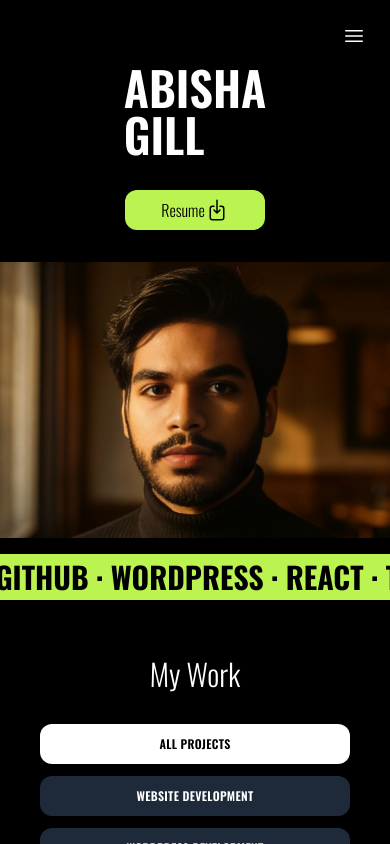
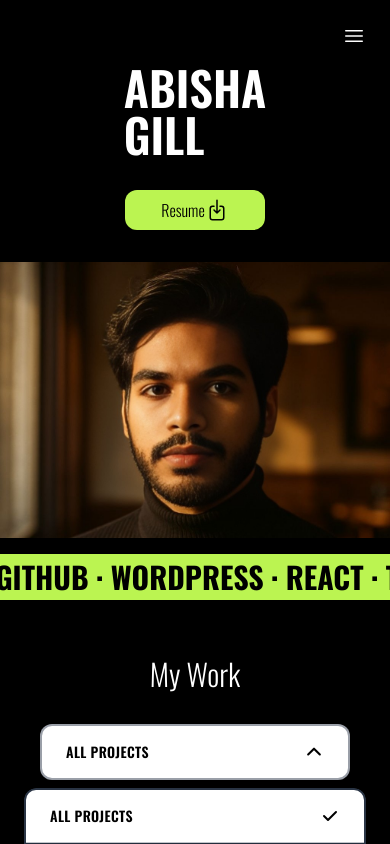
Before and after one commit to AbishaGill/portfolio, a React (Vite) app: page / in a window 390 px wide. Both pictures are taken after a click on the button "ALL PROJECTS". Shown: the top 844 px of the page. Built offline with nearby package versions, Linux system fonts and the light colour scheme.

Commit message:
implement dropdown for projects

```diff
--- a/src/components/Projects.jsx
+++ b/src/components/Projects.jsx
@@ -1,4 +1,4 @@
-import React, { useState } from "react";
+import React, { useState, useEffect, useRef } from "react";
 import { motion } from "framer-motion";
 import Landing from "/src/assets/photos/landingPhoto.png";
 import ecommerce from "/src/assets/photos/e-commerce.png"
@@ -13,6 +13,25 @@ import Nova from "/src/assets/photos/nova.png"
 
 const Projects = () => {
   const [activeCategory, setActiveCategory] = useState("all");
+  const [dropdownOpen, setDropdownOpen] = useState(false);
+  const dropdownRef = useRef(null);
+
+  // Click outside to close dropdown
+  useEffect(() => {
+    const handleClickOutside = (event) => {
+      if (dropdownRef.current && !dropdownRef.current.contains(event.target)) {
+        setDropdownOpen(false);
+      }
+    };
+
+    if (dropdownOpen) {
+      document.addEventListener('mousedown', handleClickOutside);
+    }
+
+    return () => {
+      document.removeEventListener('mousedown', handleClickOutside);
+    };
+  }, [dropdownOpen]);
 
   // Animation Variants
   const containerVariants = {
@@ -182,9 +201,144 @@ const Projects = () => {
         My Work
       </motion.h2>
 
-      {/* Category Filter Buttons */}
+      {/* Mobile Dropdown - Premium Dark Design with Deep Glassmorphism */}
+      <div className="sm:hidden relative mb-8 px-4" ref={dropdownRef}>
+        {/* Dropdown Trigger Button */}
+        <button
+          onClick={() => setDropdownOpen(!dropdownOpen)}
+          onKeyDown={(e) => {
+            if (e.key === 'Escape') setDropdownOpen(false);
+            if (e.key === 'Enter' || e.key === ' ') {
+              e.preventDefault();
+              setDropdownOpen(!dropdownOpen);
+            }
+          }}
+          aria-expanded={dropdownOpen}
+          aria-label="Filter projects by category"
+          className={`w-full px-6 py-4 text-sm sm:text-base rounded-xl font-semibold uppercase tracking-wide
+          transition-all duration-300 flex items-center justify-between
+          ${dropdownOpen
+            ? (activeCategory === "all" ? "bg-white text-black" : "bg-gray-800 text-white border-gray-600/50")
+            : (activeCategory === "all" ? "bg-white text-black" : "bg-gray-800 text-white")
+          }
+          hover:bg-gray-700 border-2 border-gray-700/50 shadow-lg`}
+        >
+          <span className="truncate">
+            {activeCategory === "all" && "All Projects"}
+            {activeCategory === "react" && "Website Development"}
+            {activeCategory === "wordpress" && "WordPress Development"}
+          </span>
+
+          {/* Animated Chevron Icon */}
+          <svg
+            className={`w-5 h-5 ml-2 transition-transform duration-300 flex-shrink-0
+            ${dropdownOpen ? 'rotate-180' : 'rotate-0'}`}
+            fill="none"
+            stroke="currentColor"
+            viewBox="0 0 24 24"
+          >
+            <path
+              strokeLinecap="round"
+              strokeLinejoin="round"
+              strokeWidth={2.5}
+              d="M19 9l-7 7-7-7"
+            />
+          </svg>
+        </button>
+
+        {/* Dropdown Menu - Premium Dark Animated */}
+        <div className={`
+          absolute left-0 right-0 mt-2 rounded-xl overflow-hidden
+          transition-all duration-300 origin-top z-50
+          ${dropdownOpen
+            ? 'opacity-100 scale-y-100 translate-y-0'
+            : 'opacity-0 scale-y-95 -translate-y-2 pointer-events-none'
+          }
+        `}>
+          {/* Backdrop with blur effect - Deep Dark Theme */}
+          <div className="bg-gray-800/98 backdrop-blur-xl border-2 border-gray-700/50 shadow-[0_20px_70px_rgba(0,0,0,0.9)] rounded-xl overflow-hidden">
+
+            {/* Dropdown Option: All Projects */}
+            <button
+              onClick={() => {
+                setActiveCategory("all");
+                setDropdownOpen(false);
+              }}
+              className={`
+                w-full px-6 py-4 text-left text-sm sm:text-base font-semibold uppercase tracking-wide
+                transition-all duration-200 border-b border-gray-700/30 last:border-b-0
+                ${activeCategory === "all"
+                  ? "bg-white text-black"
+                  : "text-white hover:bg-gray-700/60 active:bg-gray-700"
+                }
+              `}
+            >
+              <span className="flex items-center justify-between">
+                <span>All Projects</span>
+                {activeCategory === "all" && (
+                  <svg className="w-5 h-5 ml-2 flex-shrink-0" fill="currentColor" viewBox="0 0 20 20">
+                    <path fillRule="evenodd" d="M16.707 5.293a1 1 0 010 1.414l-8 8a1 1 0 01-1.414 0l-4-4a1 1 0 011.414-1.414L8 12.586l7.293-7.293a1 1 0 011.414 0z" clipRule="evenodd" />
+                  </svg>
+                )}
+              </span>
+            </button>
+
+            {/* Dropdown Option: Website Development */}
+            <button
+              onClick={() => {
+                setActiveCategory("react");
+                setDropdownOpen(false);
+              }}
+              className={`
+                w-full px-6 py-4 text-left text-sm sm:text-base font-semibold uppercase tracking-wide
+                transition-all duration-200 border-b border-gray-700/30 last:border-b-0
+                ${activeCategory === "react"
+                  ? "bg-white text-black"
+                  : "text-white hover:bg-gray-700/60 active:bg-gray-700"
+                }
+              `}
+            >
+              <span className="flex items-center justify-between">
+                <span>Website Development</span>
+                {activeCategory === "react" && (
+                  <svg className="w-5 h-5 ml-2 flex-shrink-0" fill="currentColor" viewBox="0 0 20 20">
+                    <path fillRule="evenodd" d="M16.707 5.293a1 1 0 010 1.414l-8 8a1 1 0 01-1.414 0l-4-4a1 1 0 011.414-1.414L8 12.586l7.293-7.293a1 1 0 011.414 0z" clipRule="evenodd" />
+                  </svg>
+                )}
+              </span>
+            </button>
+
+            {/* Dropdown Option: WordPress Development */}
+            <button
+              onClick={() => {
+                setActiveCategory("wordpress");
+                setDropdownOpen(false);
+              }}
+              className={`
+                w-full px-6 py-4 text-left text-sm sm:text-base font-semibold uppercase tracking-wide
+                transition-all duration-200 border-b border-gray-700/30 last:border-b-0
+                ${activeCategory === "wordpress"
+                  ? "bg-white text-black"
+                  : "text-white hover:bg-gray-700/60 active:bg-gray-700"
+                }
+              `}
+            >
+              <span className="flex items-center justify-between">
+                <span>WordPress Development</span>
+                {activeCategory === "wordpress" && (
+                  <svg className="w-5 h-5 ml-2 flex-shrink-0" fill="currentColor" viewBox="0 0 20 20">
+                    <path fillRule="evenodd" d="M16.707 5.293a1 1 0 010 1.414l-8 8a1 1 0 01-1.414 0l-4-4a1 1 0 011.414-1.414L8 12.586l7.293-7.293a1 1 0 011.414 0z" clipRule="evenodd" />
+                  </svg>
+                )}
+              </span>
+            </button>
+          </div>
+        </div>
+      </div>
+
+      {/* Desktop/Tablet Buttons - Hidden on mobile, visible on screens >= 640px */}
       <motion.div
-        className="flex flex-col sm:flex-row flex-wrap justify-center gap-3 sm:gap-6 mb-8 sm:mb-6 px-4"
+        className="hidden sm:flex flex-wrap justify-center gap-6 mb-6 px-4"
         initial="hidden"
         whileInView="visible"
         viewport={{ once: true, amount: 0.5 }}
@@ -192,7 +346,7 @@ const Projects = () => {
       >
         <motion.button
           onClick={() => setActiveCategory("all")}
-          className={`w-full sm:w-auto px-4 cursor-pointer sm:px-6 py-3 text-xs sm:text-base rounded-xl font-semibold uppercase tracking-wide transition-all duration-300 ${activeCategory === "all"
+          className={`px-6 py-3 text-base rounded-xl font-semibold uppercase tracking-wide transition-all duration-300 cursor-pointer ${activeCategory === "all"
             ? "bg-white text-black"
             : "bg-gray-800 text-white hover:bg-gray-700"
             }`}
@@ -204,7 +358,7 @@ const Projects = () => {
         </motion.button>
         <motion.button
           onClick={() => setActiveCategory("react")}
-          className={`w-full sm:w-auto px-4 cursor-pointer sm:px-6 py-3 text-xs sm:text-base rounded-xl font-semibold uppercase tracking-wide transition-all duration-300 ${activeCategory === "react"
+          className={`px-6 py-3 text-base rounded-xl font-semibold uppercase tracking-wide transition-all duration-300 cursor-pointer ${activeCategory === "react"
             ? "bg-white text-black"
             : "bg-gray-800 text-white hover:bg-gray-700"
             }`}
@@ -216,7 +370,7 @@ const Projects = () => {
         </motion.button>
         <motion.button
           onClick={() => setActiveCategory("wordpress")}
-          className={`w-full sm:w-auto px-4 cursor-pointer sm:px-6 py-3 text-xs sm:text-base rounded-xl font-semibold uppercase tracking-wide transition-all duration-300 ${activeCategory === "wordpress"
+          className={`px-6 py-3 text-base rounded-xl font-semibold uppercase tracking-wide transition-all duration-300 cursor-pointer ${activeCategory === "wordpress"
             ? "bg-white text-black"
             : "bg-gray-800 text-white hover:bg-gray-700"
             }`}
```
